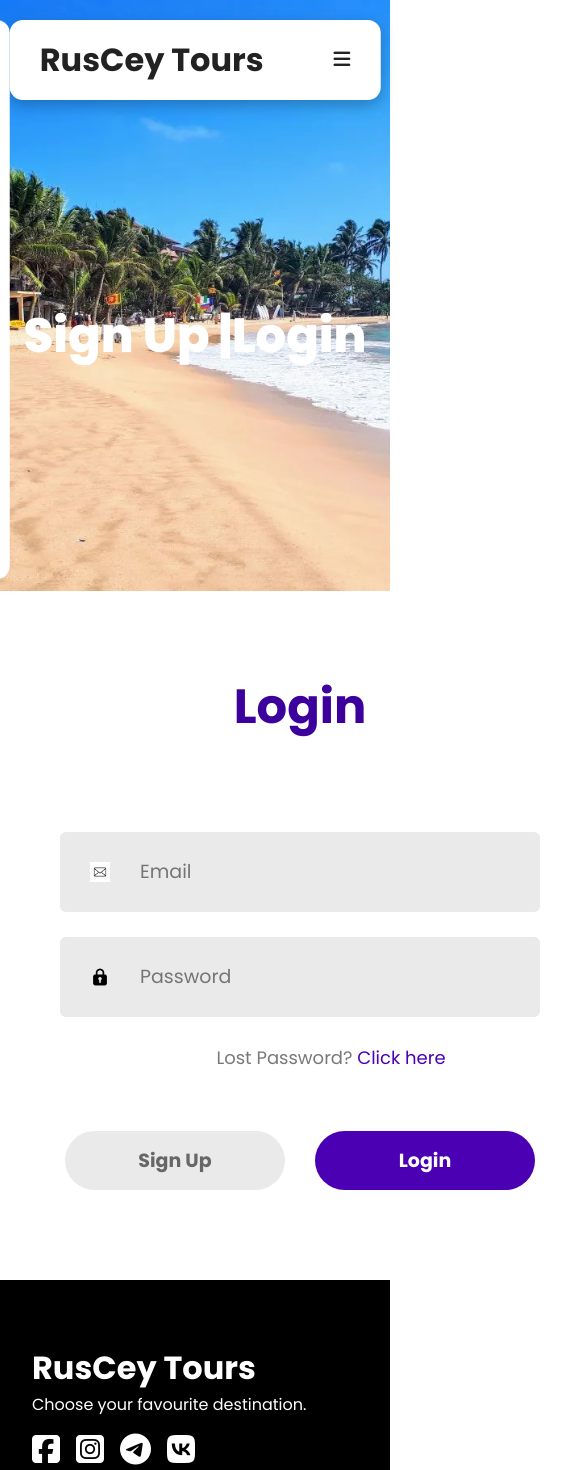
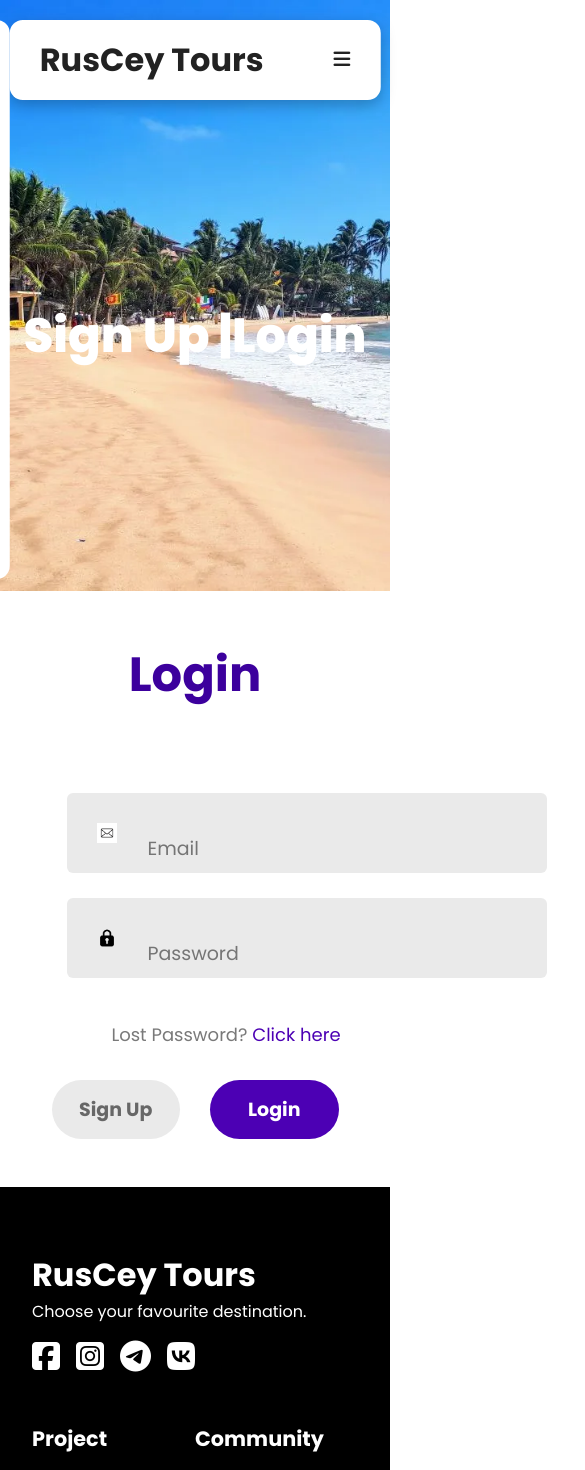
Before and after one commit to sajeendragavi/Tour-Travel-Website, a React (Create React App) app: page /signUp in a window 390 px wide. Shown: the top 1470 px of the page, 585 px wide, since content can reach past the window. Built offline with nearby package versions, Linux system fonts and the light colour scheme.

Commit message:
did changes in LoginSignup styles and TripStyles

```diff
--- a/src/components/LogInSignUp/LoginSignUpStyles.css
+++ b/src/components/LogInSignUp/LoginSignUpStyles.css
@@ -98,13 +98,49 @@
     color:#676767
 }
 
-@media screen and(max-width: 850px) {
+@media screen and (max-width: 850px) {
     .container{
-        margin: 4rem 2rem;
+        margin:auto;
+        width: 90%;
+        max-width: 400px;
+        padding: 1rem;
+        display: flex;
+        flex-direction: column;
+        align-items: center;
     }
 
     .header{
-        margin: 4rem 2rem;
+        margin: 2rem 1rem;
+        text-align: center;
+    }
+
+    .inputs{
+        width: 90%;
+        margin: auto;
+        justify-content: center;
+        text-align: center;
+        padding: 1rem;
+    }
+
+    .input input{
+        width: 90%;
+        margin: auto;
+        padding-top: 2rem;
+
+
+    }
+    .submit-container{
+        display: flex;
+        justify-content: center;
+        width: 100%;
+        margin: 1rem auto;
+        text-align: center;
+        padding: 1rem;
+
+    }
+    .submit{
+        padding: 1rem;
+
     }
 
 }
--- a/src/components/TripStyles.css
+++ b/src/components/TripStyles.css
@@ -47,7 +47,7 @@
     padding: .9rem 0 .2rem 0;
 }
 
-@media screen and(max-width:850px){
+@media screen and (max-width:850px){
     .trip{
         margin: 4rem 2rem;
 
```
